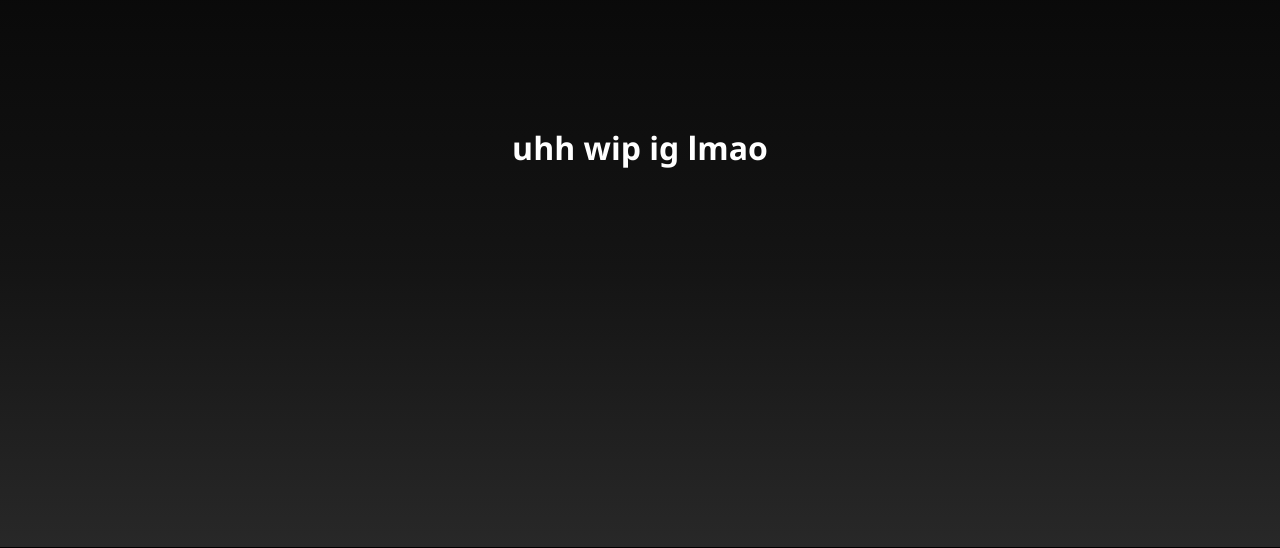
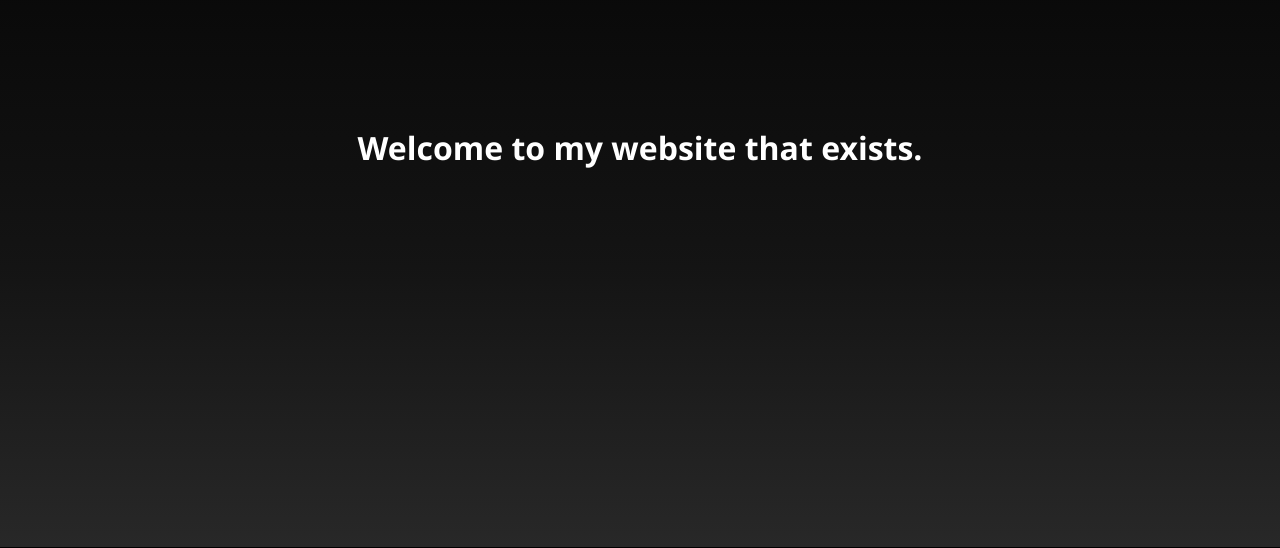
Before and after one commit to Ty1991twitter/Ty1991twitter, a plain HTML site: page index.html in a window 1280 px wide. Shown: the part 252-800 px from the top of the page. Drawn offline with Linux system fonts and the light colour scheme.

Commit message:
Update index.html

```diff
--- a/index.html
+++ b/index.html
@@ -12,7 +12,7 @@
     <body>
         <div class="outer">
             <div id="mainDiv">
-                <h1 style="text-align: center;">uhh wip ig lmao</h1>
+                <h1 style="text-align: center;">Welcome to my website that exists.</h1>
                 <p style="text-align: center;" id="random"></p>
             </div>
         </div>
```
